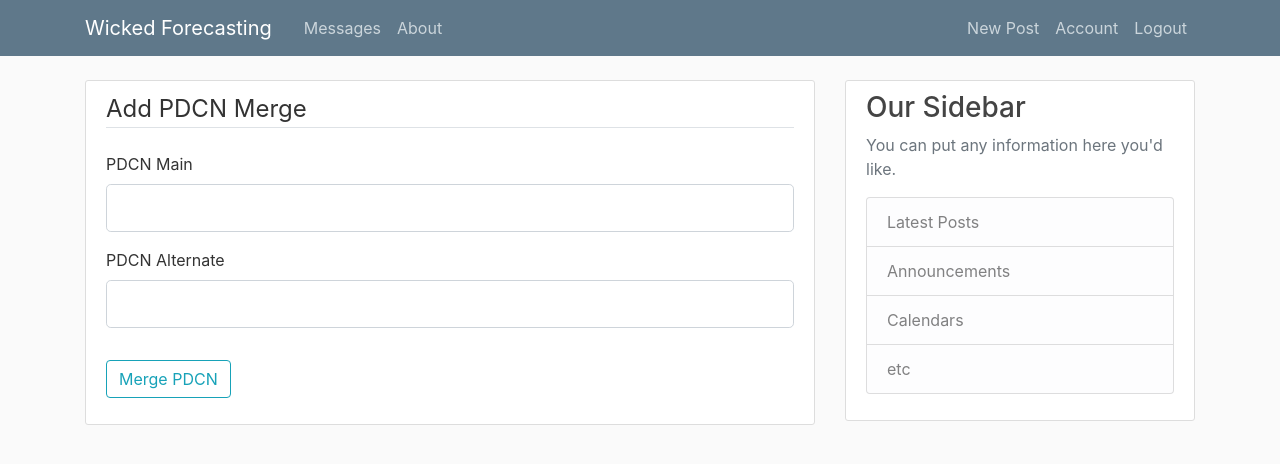
After one commit to cory-schneider/wicked_forecasting, a Flask app: page /pdcn_merge_add in a window 1280 px wide. The commit adds this page. Shown: the top 464 px of the page. Run offline with Flask 2, Linux system fonts and the light colour scheme; the visitor is signed in with stand-in values (Sample User, id 1); some libraries are stand-ins or nearby versions.

Commit message:
Add PDCN Merge - front end work

```diff
--- a/forecastapp/db_mgmt/forms.py
+++ b/forecastapp/db_mgmt/forms.py
@@ -0,0 +1,16 @@
+from flask_wtf import FlaskForm
+from wtforms import StringField, SubmitField, BooleanField
+from wtforms.validators import DataRequired, Length, ValidationError
+from forecastapp.models import MergedPdcn
+
+class PdcnMergeAdd(FlaskForm):
+    pdcnMain = StringField('PDCN Main',
+                           validators=[DataRequired(), Length(min=7, max=7)])
+    pdcnAlt = StringField('PDCN Alternate',
+                           validators=[DataRequired(), Length(min=7, max=7)])
+    submit = SubmitField('Merge PDCN')
+
+    def validate_pdcnAlt(self, pdcnAlt):
+        alternate = MergedPdcn.query.filter_by(pdcnAlt=pdcnAlt.data).first()
+        if alternate:
+            raise ValidationError('You''ve already added that alternate PDCN.')
--- a/forecastapp/db_mgmt/routes.py
+++ b/forecastapp/db_mgmt/routes.py
@@ -1,3 +1,13 @@
 from flask import render_template, request, Blueprint
+from flask_login import login_user, current_user, logout_user, login_required
+from forecastapp.db_mgmt.forms import PdcnMergeAdd
+
 
 db_mgmt = Blueprint('db_mgmt', __name__)
+
+@db_mgmt.route("/pdcn_merge_add")
+@login_required
+def pdcn_merge_add():
+    form = PdcnMergeAdd()
+    return render_template('pdcn_merge_add.html', title='Add PDCN Merge',
+    form=form, legend='Add PDCN Merge')
--- a/forecastapp/models.py
+++ b/forecastapp/models.py
@@ -43,3 +43,8 @@ class Post(db.Model):
 
     def __repr__(self):
         return f"Post('{self.title}', '{self.date_posted}')"
+
+class MergedPdcn(db.Model):
+    id = db.Column(db.Integer, primary_key=True)
+    pdcnMain = db.Column(db.String(7), nullable=False)
+    pdcnAlt = db.Column(db.String(7), nullable=False)
--- a/forecastapp/reportgen/routes.py
+++ b/forecastapp/reportgen/routes.py
@@ -1,9 +1,11 @@
 from flask import render_template, request, Blueprint
+from flask_login import login_user, current_user, logout_user, login_required
 from forecastapp.reportgen.forms import ReportGeneratorForm
 
 reportgen = Blueprint('reportgen', __name__)
 
 @reportgen.route("/report_generator")
+@login_required
 def report_generator():
     form = ReportGeneratorForm()
     return render_template('report_generator.html', title='Forecast Helper Report Generator',
--- /dev/null
+++ b/forecastapp/templates/pdcn_merge_add.html
@@ -0,0 +1,41 @@
+{% extends "layout.html" %}
+{% block content %}
+    <div class="content-section">
+        <form method="POST" action="">
+            {{ form.hidden_tag() }}
+            <fieldset class="form-group">
+                <legend class="border-bottom mb-4">{{ legend }}</legend>
+                <div class="form-group">
+                    {{ form.pdcnMain.label(class="form-control-label") }}
+
+                    {% if form.pdcnMain.errors %}
+                        {{ form.pdcnMain(class="form-control form-control-lg is-invalid") }}
+                        <div class="invalid-feedback">
+                            {% for error in form.pdcnMain.errors %}
+                                <span>{{ error }}</span>
+                            {% endfor %}
+                        </div>
+                    {% else %}
+                        {{ form.pdcnMain(class="form-control form-control-lg") }}
+                    {% endif %}
+                </div>
+                <div class="form-group">
+                    {{ form.pdcnAlt.label(class="form-control-label") }}
+                    {% if form.pdcnAlt.errors %}
+                        {{ form.pdcnAlt(class="form-control form-control-lg is-invalid") }}
+                        <div class="invalid-feedback">
+                            {% for error in form.pdcnAlt.errors %}
+                                <span>{{ error }}</span>
+                            {% endfor %}
+                        </div>
+                    {% else %}
+                        {{ form.pdcnAlt(class="form-control form-control-lg") }}
+                    {% endif %}
+                </div>
+            </fieldset>
+            <div class="form-group">
+                {{ form.submit(class="btn btn-outline-info") }}
+            </div>
+        </form>
+    </div>
+{% endblock content %}
--- a/forecastapp/templates/register.html
+++ b/forecastapp/templates/register.html
@@ -70,4 +70,3 @@
         </small>
     </div>
 {% endblock content %}
-© 2020 GitHub, Inc.
```
